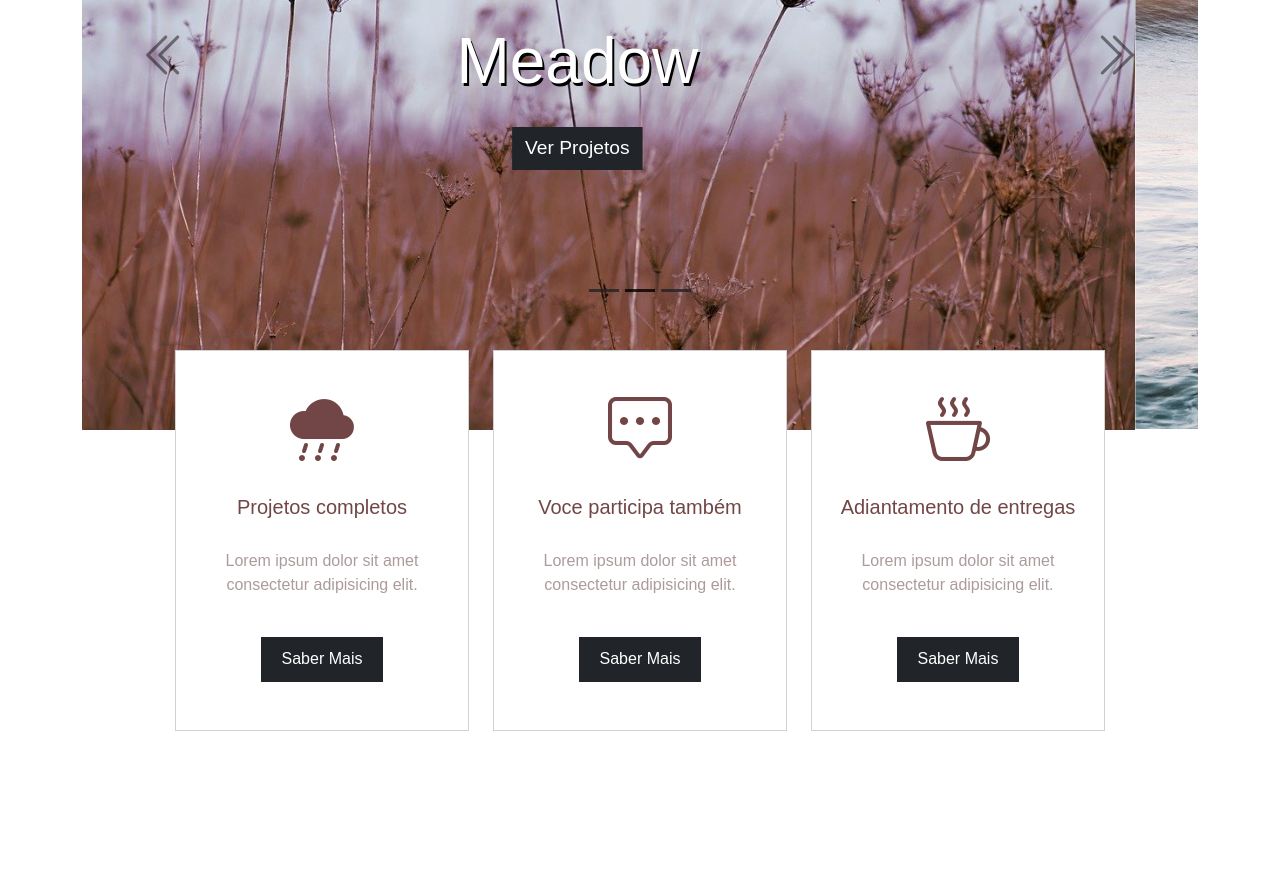
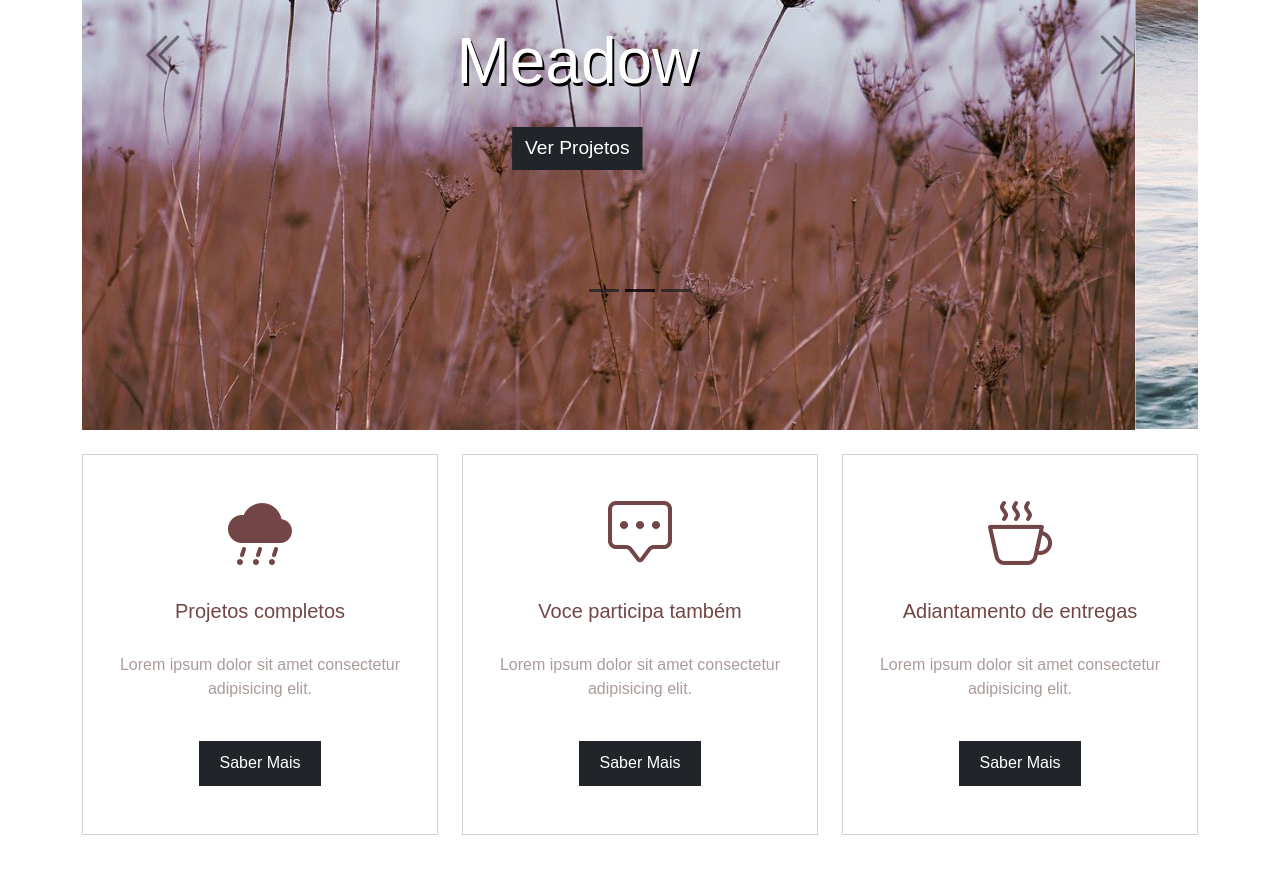
Before and after one commit to Zacksob/Paisagems, a plain HTML site: page index.html in a window 1280 px wide. Shown: the part 443-1316 px from the top of the page. Before the commit the page ends 1254 px from the top, so only its background shows below. Drawn offline with nearby package versions, Linux system fonts and the light colour scheme; a web font is replaced by a local one.

Commit message:
second commit

```diff
--- a/index.html
+++ b/index.html
@@ -99,9 +99,8 @@
             </button>
         </div>
         <!-- Cards -->
-        <div class="col-12 col-md-10 offset-md-1" id="mini-banners">
-            <div class="row">
-                <div class="col-12 col-md-4">
+        <div class="row mt-4" id="mini-banners">
+            <div class="col-12 col-md-6 col-lg-4">
                 <div class="card text-center">
                     <i class="bi bi-cloud-hail-fill primary-color"></i>
                     <div class="card-body">
@@ -113,7 +112,7 @@
                     </div>
                 </div>
             </div>
-                <div class="col-12 col-md-4">
+            <div class="col-12 col-md-6 col-lg-4">
                 <div class="card text-center">
                     <i class="bi bi-chat-square-dots primary-color"></i>
                     <div class="card-body">
@@ -125,7 +124,7 @@
                     </div>
                 </div>
             </div>
-                <div class="col-12 col-md-4">
+            <div class="col-12 col-md-6 col-lg-4">
                 <div class="card text-center">
                     <i class="bi bi-cup-hot primary-color"></i>
                     <div class="card-body">
```
Lines whose indentation alone changed are shown as unchanged.
